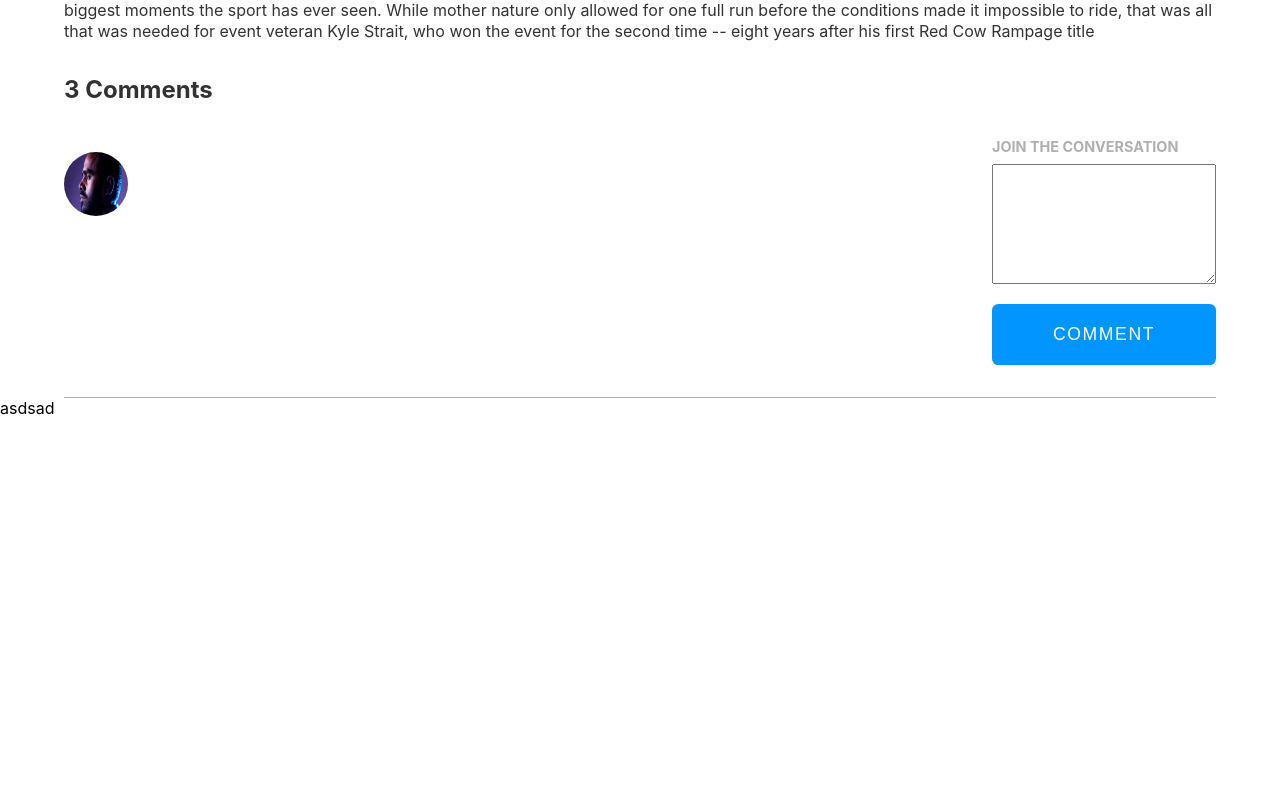
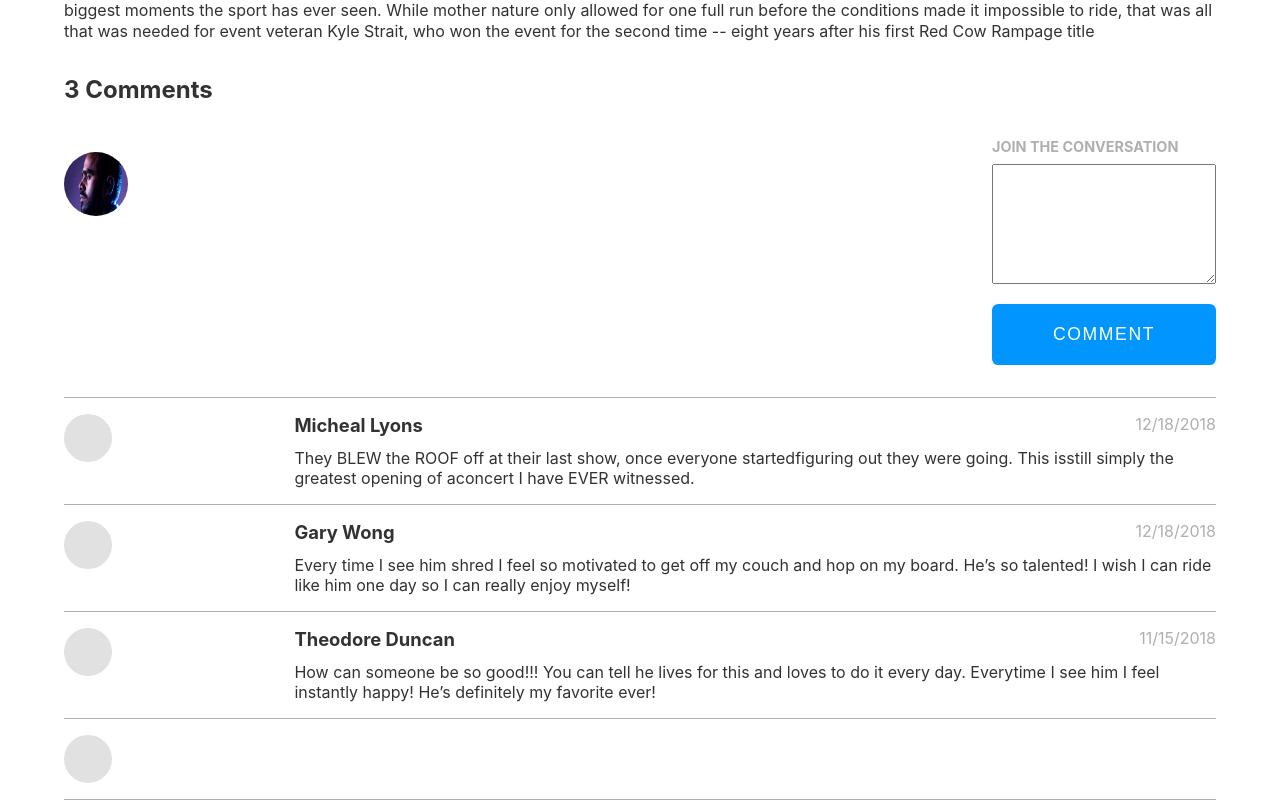
Before and after one commit to harblaith7/laith-harb-brainflix, a React (Create React App) app in the folder sprint-1/: page / in a window 1280 px wide. Shown: the part 1041-1841 px from the top of the page. Before the commit the page ends 1459 px from the top, so only its background shows below. Built offline with nearby package versions, Linux system fonts and the light colour scheme.

Commit message:
Completed comment functionality using state and props

```diff
--- a/sprint-1/src/components/Comments/Comment/Comment.js
+++ b/sprint-1/src/components/Comments/Comment/Comment.js
@@ -1,11 +1,23 @@
 import React, { Component } from 'react';
+import './Comment.scss'
 
 class Comment extends Component {
     render() {
         return (
-            <div>
-                {this.props.name}
-                asdsad
+            <div className="Comment">
+                <div className="Comment__comment-container">
+                    <div className="Comment__comment-user-image"></div>
+                    <div className="Comment__comment">
+                        <div className="Comment__name-container">
+                            <h4 className="Comment__name">{this.props.name}</h4>
+                            <span className="Comment__date">{this.props.date}</span>
+                        </div>
+                        <p className="Comment__comment-text">
+                            {this.props.comment}
+                        </p>
+                    </div>
+                </div>
+
             </div>
         );
     }
--- a/sprint-1/src/components/Comments/Comment/Comment.scss
+++ b/sprint-1/src/components/Comments/Comment/Comment.scss
@@ -0,0 +1,39 @@
+@import '../../../sass/variables.scss';
+
+.Comment {
+    color: $black;
+
+    &__comment-container {
+        padding: 1rem 0;
+        width: 90%;
+        margin: 0 auto;
+        display: flex;
+        justify-content: space-between;
+        border-bottom: 0.1rem solid $silver;
+    }
+
+    &__comment {
+        width: 80%
+    }
+
+    &__comment-user-image {
+        width: 3em;
+        height: 3rem;
+        background-color: $mercury;
+        border-radius: 100%;
+    }
+
+    &__name-container {
+        display: flex;
+        justify-content: space-between;
+        margin-bottom: 0.75rem;
+    }
+
+    &__name {
+        font-size: 1.15rem;
+    }
+
+    &__date {
+        color: $silver
+    }
+}
--- a/sprint-1/src/components/Comments/Comments.js
+++ b/sprint-1/src/components/Comments/Comments.js
@@ -31,12 +31,15 @@ class Comments extends Component {
     }
 
     displayComments(){
-        this.state.comments.map(comment => {
-            return <Comment name={comment.name} date={comment.date} comment={comment.comment} />
+        let comments = this.state.comments.map(comment => {
+            return <Comment name={comment.name} date={comment.date} comment={comment.comment}/>
         })
+        return comments
     }
 
     render() {
+
+        console.log(this.displayComments())
         return (
             <div className="Comments">
                 <div className="Comments__container">
```
